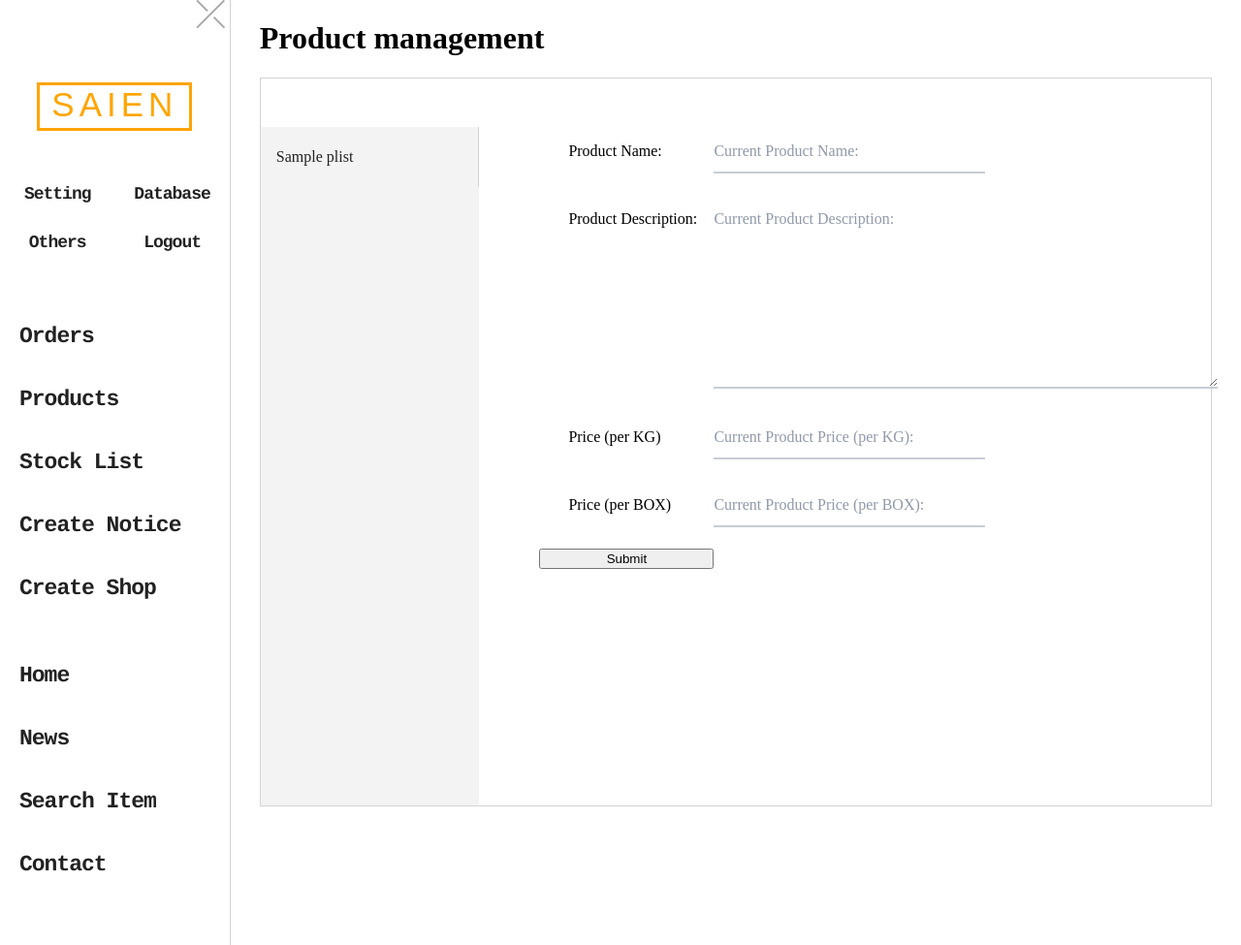
After one commit to B46qqq/saien, a Flask app: template saien/templates/admin_productmanagement.html in a window 1280 px wide. The commit adds this page. Shown: the whole page at 97% size. Run offline with Flask 2, Linux system fonts and the light colour scheme; a user stored in the database is signed in; tables that the repository leaves empty hold one stand-in row (values such as "Sample post"); the template is opened without the code that fills it: most values are stand-ins (such as "Sample title", 1, 10 or a date in 2020).

Commit message:
admin, product management page in progress. With the help of ajax

```diff
--- a/saien/level0/views.py
+++ b/saien/level0/views.py
@@ -15,4 +15,4 @@ def search():
     plist = []
     for p in products:
         plist.append(p.as_dict())
-    return render_template('top_base.html')
+    return render_template('searchpage.html')
--- a/saien/static/css/base.css
+++ b/saien/static/css/base.css
@@ -54,7 +54,7 @@ bar {
     grid-template-areas: "sidebar content";
     grid-template-columns: auto 1fr;
     grid-template-rows: 100vh;
-    font-family: Arial, Helvetica;
+
     margin: 0;
     transition: all 0s;
 }
@@ -75,6 +75,11 @@ bar {
     scrollbar-color: grey;
     scrollbar-width: thin;
     z-index: 5;
+}
+
+.sidebar_container * {
+    font-family: Courier, "Courier New";
+    letter-spacing: -1px;
 }
 
 .sc_closed {
@@ -114,18 +119,18 @@ bar {
 .login_section {
     position: relative;
     grid-area: login_section;
+    padding: 15px 0;
 }
 
 .auth_sidebar, .common_sidebar {
     position: relative;
     grid-area: auth_navi;
-
     display: grid;
     grid-template-columns: 1fr;
     grid-auto-rows: 60px;
     grid-row-gap: 5px;
     align-items: center;
-    padding: 30px 0;
+    padding: 15px 0;
 }
 
 .common_sidebar {
@@ -138,24 +143,19 @@ bar {
 
 .navitag {
     height: 100%;
-    width: 95%;
+    width: 100%;
     padding: 14px 20px;
-    background-color: #F8F8F8;
-    border: 1px solid #DCDCDC;
-    border-left: unset;
-    border-radius: 0 10px 10px 0;
-    color: #000;
-    box-shadow: 5px 5px 5px rgba(33, 33, 33, 0.2);
+    background-color: #fff;
+    color: #222;
     transition: all 0.3s ease-out;
 }
 
 .navitag:hover{
     width: 100%;
     background-color: #fff;
-    border-right: unset;
-    border-radius: unset;
+    border-right: 1px solid #fff;
     transition: 0.3s;
-    box-shadow: 5px 5px 5px rgba(33, 33, 33, 0.4);
+    box-shadow: 5px 5px 5px rgba(33, 33, 33, 0.2);
 }
 
 
@@ -165,14 +165,13 @@ bar {
 
 .navitag {
     display: block;
-    font-size: 24px;
+    font-size: 23px;
     font-weight: bold;
 }
 
 .navitag a {
     text-decoration: none;
     color: inherit;
-    letter-spacing: -0.5px;
     white-space: nowrap;
 }
 
--- /dev/null
+++ b/saien/static/css/productmanagement.css
@@ -0,0 +1,79 @@
+productlist {
+    display: grid;
+    grid-template-columns: calc(200px + 2vw) auto;
+    grid-template-rows: 50px auto;
+    grid-template-areas:
+        "search search"
+        "p_list p_info";
+    border: 1px solid #d3d3d3;
+}
+
+/* Style the tab */
+.product_tab {
+    grid-area: p_list;
+    width: 100%;
+    height: 700px;
+    background-color: #f3f3f3;
+}
+
+.product_tab:hover {
+    border-right: unset;
+}
+
+.product_tab a {
+    display: block;
+    background-color: inherit;
+    border-right: 1px solid #d3d3d3;
+    color: #222;
+    padding: 22px 16px;
+    width: 100%;
+    outline: none;
+    text-align: left;
+    cursor: pointer;
+    transition: 0.3s;
+}
+
+.product_tab .active{
+    border: none;
+    background-color: #fff;
+}
+
+.product_tab a:hover {
+    background-color: #fbfbfb;
+}
+
+.product_tab .active:hover{
+    background-color: #fff;
+}
+
+/* Style the tab content */
+.product_info {
+    grid-area: p_info;
+    padding: 0px 12px;
+    width: 100%;
+    border-left: none;
+    height: 300px;
+    margin-left: 50px
+}
+
+.in {
+    margin: 0;
+    margin-bottom: 1px;
+}
+
+.product_info form {
+    display: grid;
+    grid-template-columns: 180px auto;
+    grid-row-gap: 20px;
+}
+
+.product_info form p{
+    padding-left: 30px;
+}
+
+.label_changed {
+    color: #ff9800 !important;
+}
+.border_changed {
+    background: #ff9800 !important;
+}
--- a/saien/static/css/shared/auth_login_section.css
+++ b/saien/static/css/shared/auth_login_section.css
@@ -1,6 +1,3 @@
-.login_section {
-}
-
 .loginSection_logo_wrapper, .loginSection_logo_wrapper *{
     position: relative;
     height: auto;
@@ -13,13 +10,14 @@
     width: 160px;
     left: 50%;
     margin-left: -80px;
-    border: 3px solid #fff;
+    color: orange;
+    border: 3px solid orange;
     text-align: center;
-    letter-spacing: 5px;
     font-size: 35px;
-    color: #fff;
     white-space : nowrap;
     padding: unset;
+    font-family: Arial;
+    letter-spacing: 5px;
 }
 
 .loginSection_settings {
@@ -37,25 +35,22 @@
 }
 
 .loginSection_setting_btn {
-    height: 40px;
-    width: 100px;
-    border-radius: 5px;
-    border: 1px solid #000;
+    height: 42px;
+    width: 105px;
     padding: 1px 8px;
-    color: #000;
+    color: #222;
     background-color: #fff;
-    box-shadow: 5px 5px 5px rgba(33, 33, 33, 0.5);
-    font-size: 16px;
+    border: 1px solid #fff;
+    font-size: 18px;
     font-weight: bold;
     cursor: pointer;
+    transition: all 0.3s ease-out;
 }
 
 .loginSection_setting_btn:hover {
-    border: 2px solid #fff;
-    padding: 0px 7px;
-    background-color: #000;
-    color: #fff;
-    box-shadow: 5px 5px 5px rgba(33, 33, 33, 0.7);
+    border-radius: 5px;
+    border: 1px solid #dcdcdc;
+    box-shadow: 5px 5px 5px rgba(33, 33, 33, 0.1);
 }
 
 .s1 {
--- a/saien/static/css/shared/inputs.css
+++ b/saien/static/css/shared/inputs.css
@@ -19,21 +19,22 @@
     position: absolute;
     bottom: 0;
     left: 0;
-    height: 2px;
-    width: 100%;
+    height: 3px;
+    width: 0;
     background: #07f;
-    transform: scaleX(0);
+//    transform: scaleX(0);
     transform-origin: 0 0;
     transition: all 0.15s ease;
 }
-.in input {
+.in input,
+.in textarea{
     -webkit-appearance: none;
     width: 100%;
     border: 0;
     font-family: inherit;
     padding: 12px 0;
     height: 48px;
-    font-size: 16px;
+    font-size: 20px;
     font-weight: 500;
     border-bottom: 2px solid #c8ccd4;
     background: none;
@@ -41,30 +42,47 @@
     color: #223254;
     transition: all 0.15s ease;
 }
-.in input:hover {
+
+.in textarea {
+    width: 100%;
+    height: 200px;
+    max-height: 400px;
+    resize: vertical;
+}
+
+
+.in input:hover,
+.in textarea:hover {
     background: rgba(34,50,84,0.05);
 }
-.in input:not(:placeholder-shown) + span {
+.in input:not(:placeholder-shown) + span,
+.in textarea:not(:placeholder-shown) + span{
     color: #5a667f;
     transform: translateY(-26px) scale(0.75);
 }
-.in input:focus {
+.in input:focus,
+.in textarea:focus {
     background: none;
     outline: none;
 }
-.in input:focus + span {
+.in input:focus + span,
+.in textarea:focus + span {
     color: #07f;
     transform: translateY(-26px) scale(0.75);
 }
-.in input:focus + span + .border {
-    transform: scaleX(1);
+.in input:focus + span + .border,
+.in textarea:focus + span + .border {
+//    transform: scaleX(1);
+    width: 100%;
 }
 
-.in input:required {
+.in input:required,
+.in textarea:required {
     box-shadow: none;
 }
 
-.in input:invalid {
+.in input:invalid,
+.in textarea:invalid {
     box-shadow: none;
 }
 
@@ -137,3 +155,7 @@
 .closebtn:hover {
     color: black;
 }
+
+.text {
+    max-width: 520px;
+}
--- /dev/null
+++ b/saien/static/js/productmanagement.js
@@ -0,0 +1,131 @@
+function getProductForm(pid){
+
+    var args = "pid="+pid;
+    var request = new XMLHttpRequest();
+    request.open('POST', url_gpmf, true);
+    request.setRequestHeader('Content-type',
+                             'application/x-www-form-urlencoded');
+
+    request.onload = function(){
+        var p_name = document.getElementById('pinfo_name');
+        var p_des = document.getElementById('pinfo_des');
+        var p_pkg = document.getElementById('pinfo_pkg');
+        var p_box = document.getElementById('pinfo_box');
+
+        p_info = JSON.parse(this.responseText);
+        console.log(this.responseText);
+
+        p_name.value = p_info.product_name;
+        if (p_info.product_description == null)
+            p_des.value = '';
+        else p_des.value = p_info.product_description;
+
+        if (p_info.price_unit_kg != null)
+            p_pkg.value = (p_info.price_unit_kg / 100);
+        else p_pkg.value = '';
+        p_pkg.focus();
+        p_pkg.blur();
+
+        if (p_info.price_unit_box != null)
+            p_box.value = (p_info.price_unit_box / 100);
+        else p_box.value = '';
+        p_box.focus();
+        p_box.blur();
+
+        p_name.addEventListener("input", function(){
+            if (p_name.value != p_info.product_name)
+                p_field_change('pname');
+            else
+                p_field_revert('pname');
+        });
+
+        p_des.addEventListener("input", function(){
+            if (p_des.value != p_info.product_description)
+                p_field_change('pdes');
+            else
+                p_field_revert('pdes');
+        });
+
+        p_pkg.addEventListener("input", function(){
+            if (Number(p_pkg.value) != Number(p_info.price_unit_kg/100))
+                p_field_change('ppkg');
+            else
+                p_field_revert('ppkg');
+        });
+
+        p_box.addEventListener("input", function(){
+            if (Number(p_box.value) != Number(p_info.price_unit_kg/100))
+                p_field_change('pbox');
+            else
+                p_field_revert('pbox');
+        });
+
+    }
+    request.send(args);
+}
+
+function open_product(e, pid){
+    revert_all_fields();
+
+    p_links = document.getElementsByClassName("product_link");
+    var i = 0;
+    for (; i < p_links.length; ++i)
+        p_links[i].classList.remove("active");
+    e.currentTarget.classList.add("active");
+    getProductForm(pid);
+}
+
+function p_field_change(f){
+    var label = document.getElementById(f+'_label');
+    var border = document.getElementById(f+'_border');
+    label.classList.add('label_changed');
+    label.innerHTML = label.innerHTML.replace('Current', 'Future');
+    border.classList.add('border_changed');
+}
+
+function p_field_revert(f){
+    var label = document.getElementById(f+'_label');
+    var border = document.getElementById(f+'_border');
+    label.classList.remove('label_changed');
+    label.innerHTML = label.innerHTML.replace('Future', 'Current');
+    border.classList.remove('border_changed');
+}
+
+function revert_all_fields(){
+    var fields = ["pname", "pdes", "ppkg", "pbox"];
+    var i = 0;
+    for (; i < fields.length; ++i)
+        p_field_revert(fields[i]);
+}
+
+var currencyInput = document.querySelectorAll('input[type="currency"]');
+var currency = 'AUD';
+// https://www.currency-iso.org/dam/downloads/lists/list_one.xml
+
+for (var p = 0; p < currencyInput.length; ++p){
+    currencyInput[p].addEventListener('focus', onFocus);
+    currencyInput[p].addEventListener('blur', onBlur);
+}
+
+function localStringToNumber( s ){
+    return Number(String(s).replace(/[^0-9.-]+/g,""));
+}
+
+function onFocus(e){
+    var value = e.target.value;
+    e.target.value = value ? localStringToNumber(value) : '';
+}
+
+function onBlur(e){
+    var value = e.target.value;
+    const options = {
+        maximumFractionDigits : 2,
+        currency              : currency,
+        style                 : "currency",
+        currencyDisplay       : "symbol"
+    }
+
+    e.target.value = value
+        ? localStringToNumber(value).toLocaleString(undefined, options)
+        : '';
+}
--- a/saien/templates/.#level0_search.html
+++ /dev/null
@@ -1 +0,0 @@
-b46qqq@DESKTOP-F8GN3UA.700:1560821099
--- a/saien/templates/admin_base.html
+++ b/saien/templates/admin_base.html
@@ -43,15 +43,22 @@
 <div class="navitag">
     <a href="#">Orders</a>
 </div>
+
+<div class="navitag"
+     onclick="window.location.href='{{ url_for('admin.productManagement') }}'">
+    <a>Products</a>
+</div>
+
+<div class="navitag">
+    <a href="#">Stock List</a>
+</div>
+
 <div class="navitag">
     <a href="#">Create Notice</a>
-</div>
-<div class="navitag">
-    <a href="#">THINGS</a>
 </div>
 
 <div class="navitag"
      onclick="window.location.href='{{ url_for('admin.createNewCustomerAccount') }}'">
-    <aline><a>Create Shop</a></aline>
+    <a>Create Shop</a>
 </div>
 {% endblock %}
--- /dev/null
+++ b/saien/templates/admin_productmanagement.html
@@ -0,0 +1,77 @@
+{% extends "top_base.html" %}
+
+{% block css_block %}
+{{ super() }}
+<link rel="stylesheet"
+      href="{{ url_for('static', filename='css/shared/inputs.css') }}">
+<link rel="stylesheet"
+      href="{{ url_for('static', filename='css/productmanagement.css') }}">
+{% endblock %}
+
+{% block content_block %}
+<h1> Product management </h1>
+
+<productlist>
+    <div class="product_tab">
+        {% for p in plist %}
+        <a class="product_link" onclick="open_product(event, '{{ p.id }}')">
+            {{ p.name }}
+        </a>
+        {% endfor %}
+    </div>
+
+    <div class="product_info">
+        <form action="/tobedecided" method="POST">
+            <p>Product Name:</p>
+            <label class="in">
+                <input type="text"
+                       id="pinfo_name"
+                       placeholder="&nbsp;"
+                       required>
+                <span id="pname_label" class="label">Current Product Name: </span>
+                <span id="pname_border" class="border"></span>
+            </label>
+
+            <p>Product Description: </p>
+            <label class="in text">
+                <textarea id="pinfo_des" placeholder="&nbsp;"></textarea>
+                <span id="pdes_label" class="label">Current Product Description: </span>
+                <span id="pdes_border" class="border"></span>
+            </label>
+
+            <p>Price (per KG)</p>
+            <label class="in">
+                <input type="currency"
+                       id="pinfo_pkg"
+                       placeholder="&nbsp;"
+                       required>
+                <span id="ppkg_label" class="label">Current Product Price (per KG): </span>
+                <span id="ppkg_border" class="border"></span>
+            </label>
+
+            <p>Price (per BOX)</p>
+            <label class="in">
+                <input type="currency"
+                       id="pinfo_box"
+                       placeholder="&nbsp;"
+                       required>
+                <span id="pbox_label" class="label">Current Product Price (per BOX): </span>
+                <span id="pbox_border" class="border"></span>
+            </label>
+
+            <input type="submit">
+        </form>
+
+    </div>
+
+</productlist>
+{% endblock %}
+
+{% block js_block %}
+{{ super() }}
+<script>
+ var url_gpmf = "{{ url_for('admin.gpmf') }}";
+</script>
+<script type="text/javascript"
+        src="{{ url_for('static', filename='js/productmanagement.js') }}"></script>
+{% endblock %}
--- /dev/null
+++ b/saien/templates/searchpage.html
@@ -0,0 +1,5 @@
+{% extends "top_base.html" %}
+
+{% block content_block %}
+<h1> hello world, lets do some searching </h1>
+{% endblock %}
```
Also changed, not shown: saien/admin/views.py (+23 -4 lines), saien/static/css/admin_base.css (deleted, +0 -56 lines), saien/static/css/auth_user_base.css (+1 -11 lines).
